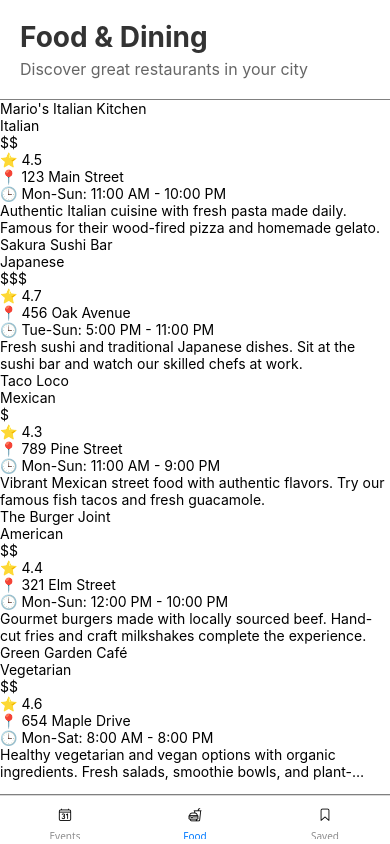
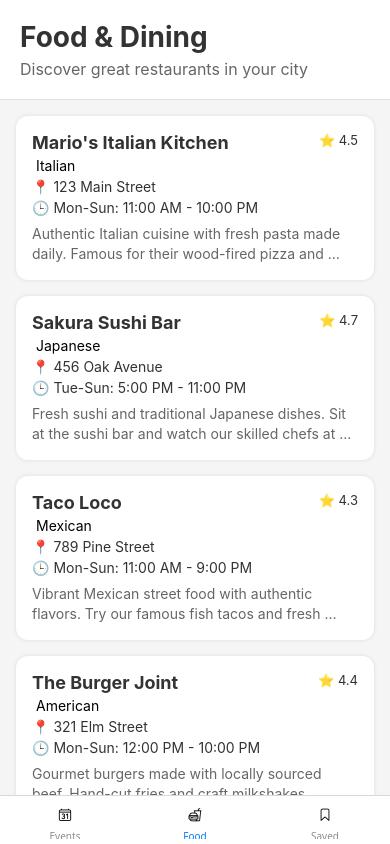
Before and after one commit to nyxsky404/City_Explorer, a React Native app: screen /Food in a window 390 px wide. Built offline with nearby package versions, Linux system fonts and the light colour scheme.

Commit message:
Added styling in Food screen

```diff
--- a/src/screens/FoodScreen.js
+++ b/src/screens/FoodScreen.js
@@ -6,22 +6,25 @@ const FoodScreen = () => {
     console.log("Rendering foods")
 
   const renderFoodData = ({ item }) => (
-<View>
-      <View>
-        <Text>{item.title}</Text>
+    <View style={styles.card}>
+
+      <View style={styles.cardHeading}>
+        <Text style={styles.title}>{item.title}</Text>
+
+        <View>
+          <Text style={styles.rating}>⭐ {item.rating}</Text>
+        </View>
       </View>
 
       <View>
-    <Text>{item.cuisine}</Text>
-        <Text>{item.priceRange}</Text>
-        <Text>⭐ {item.rating}</Text>
+        <Text style={styles.cuisine}>{item.cuisine}</Text>
       </View>
 
-      <Text>📍 {item.location}</Text>
+      <Text style={styles.location}>📍 {item.location}</Text>
+      <Text style={styles.hours}>🕒 {item.hours}</Text>
+      <Text style={styles.description} numberOfLines={2}>
+        {item.description}</Text>
 
-      <Text>🕒 {item.hours}</Text>
-      <Text numberOfLines={2}>
-        {item.description}</Text>
     </View>
   );
 
@@ -32,7 +35,9 @@ const FoodScreen = () => {
         <Text style={styles.subheading}>Discover great restaurants in your city</Text>
       </View>
 
-      <FlatList data={mockFood} renderItem={renderFoodData}keyExtractor={(item) => item.id}
+      <FlatList data={mockFood} renderItem={renderFoodData} keyExtractor={(item) => item.id}
+        showsVerticalScrollIndicator={false}
+        contentContainerStyle={styles.foodList}
       />
     </SafeAreaView>
   );
@@ -41,14 +46,12 @@ const FoodScreen = () => {
 const styles = StyleSheet.create({
   container: {
     flex: 1,
-    backgroundColor: '#ffffff',
-    borderBottomWidth: 1,
-    borderBottomColor: 'grey',
+    backgroundColor: '#f5f5f5',
   },
   header: {
     padding: 20,
     backgroundColor: 'white',
-    borderBottomColor: "grey",
+    borderBottomColor: "#e0e0e0",
     borderBottomWidth: 1,
   },
   heading: {
@@ -56,11 +59,58 @@ const styles = StyleSheet.create({
     fontSize: 28,
     fontWeight: 'bold',
     marginBottom: 5,
-
   },
   subheading: {
     fontSize: 16,
     color: '#666666',
-  }})
+  },
+  foodList: {
+    padding: 16,
+  },
+  card: {
+    backgroundColor: 'white',
+    borderRadius: 12,
+    padding: 16,
+    marginBottom: 16,
+    shadowColor: 'black',
+    shadowOpacity: 0.1,
+    shadowRadius: 4,
+  },
+  cardHeading: {
+    flexDirection: 'row',
+    justifyContent: 'space-between',
+    alignItems: 'flex-start',
+  },
+  title: {
+    fontSize: 18,
+    fontWeight: 'bold',
+    color: '#333',
+
+  },
+  rating: {
+    fontSize: 13,
+    color: '#333',
+  },
+  cuisine: {
+    fontSize: 14,
+    color: 'black',
+    margin: 4
+  },
+  location: {
+    fontSize: 14,
+    color: '#333',
+    marginBottom: 4,
+  },
+  hours: {
+    fontSize: 14,
+    color: '#333',
+    marginBottom: 8,
+  },
+  description: {
+    fontSize: 14,
+    color: '#666',
+    lineHeight: 20,
+  },
+});
 
 export default FoodScreen;
```
